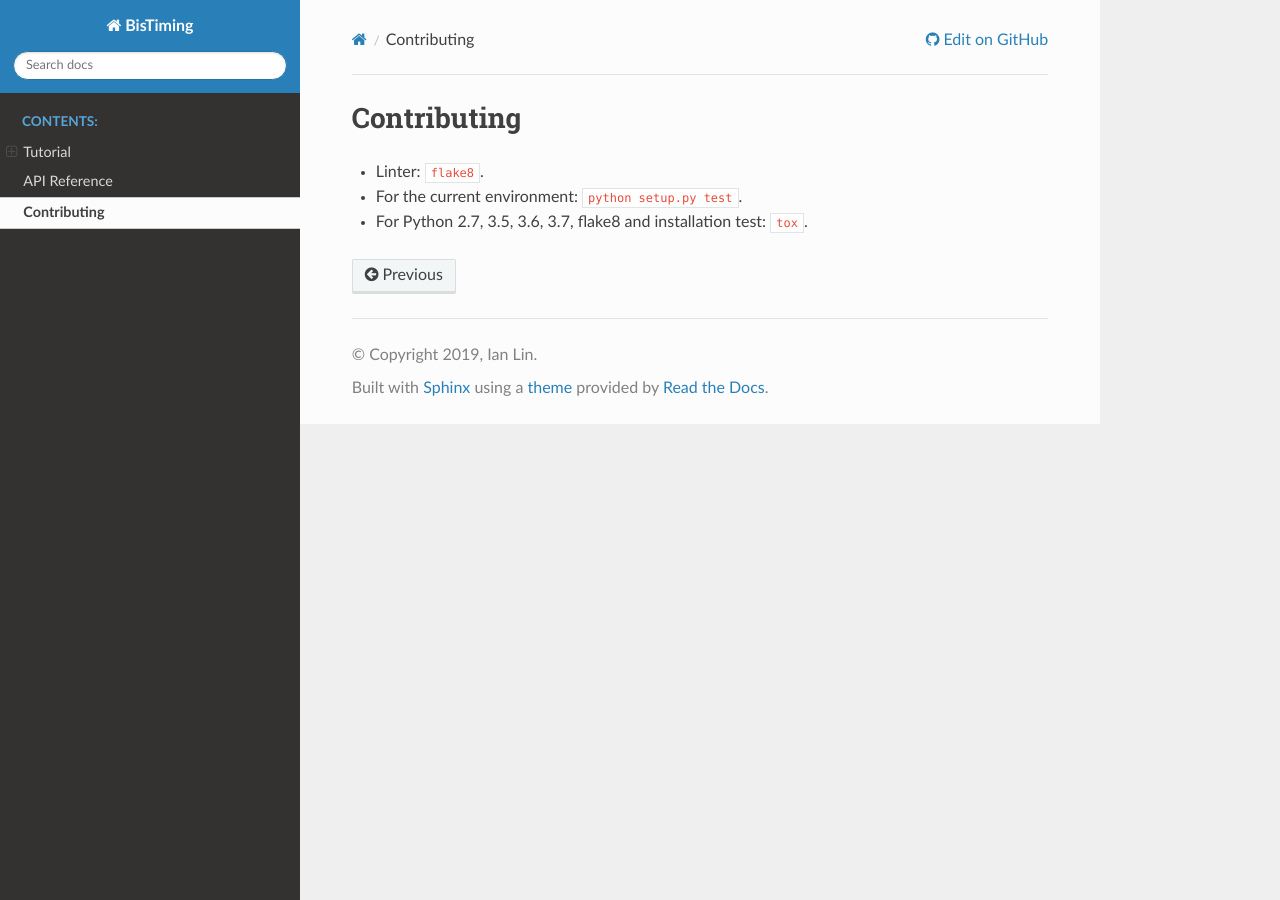
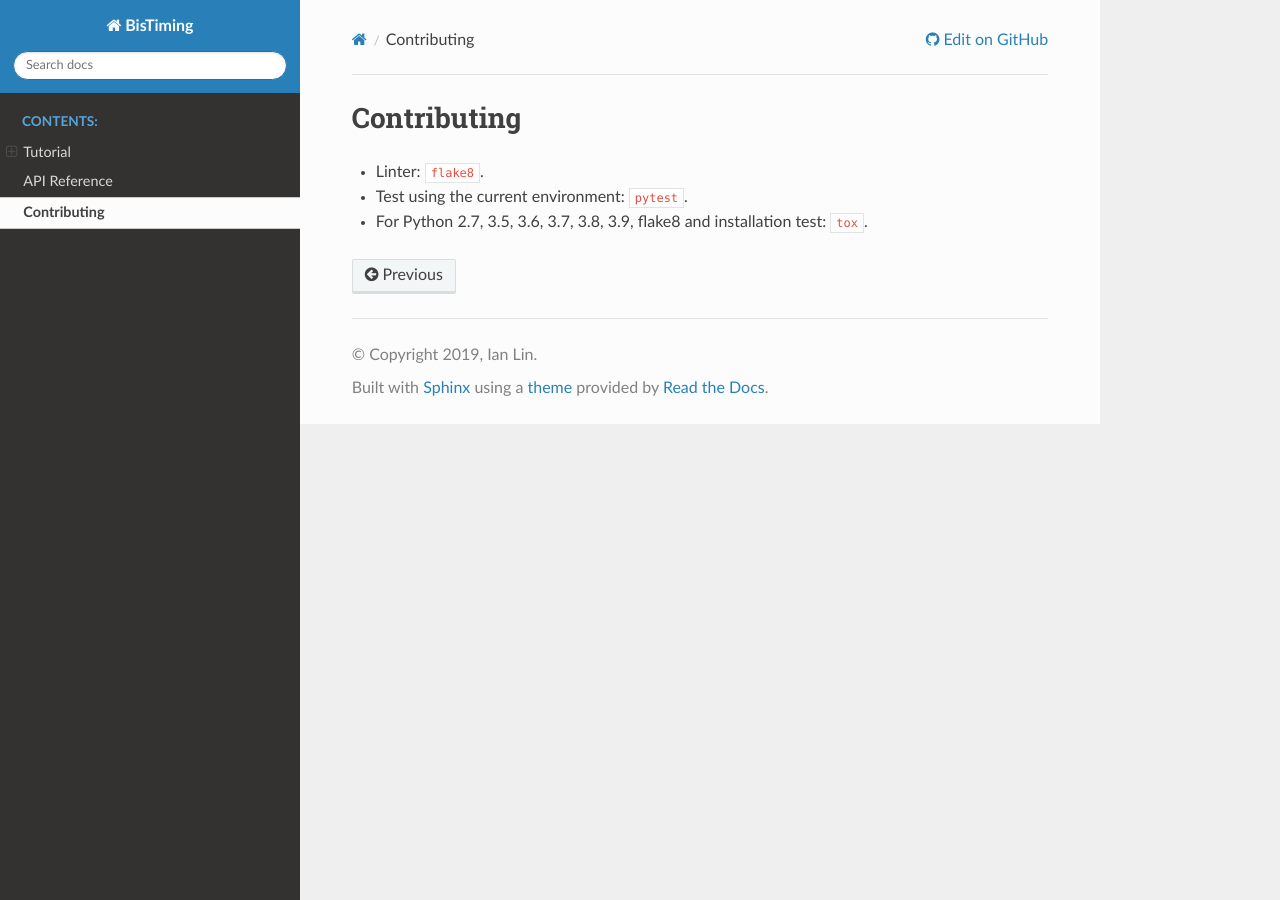
Before and after one commit to ianlini/bistiming, a Sphinx documentation site: the page built from docs/contributing.rst, in a window 1280 px wide. Built offline with Sphinx 7.4.7 and the Read the Docs theme 2.0.0, drawn with Linux system fonts in a browser that asks for light colours.

Commit message:
Update docs (#28)
* update sphinx

* update contributing docs

* update rtd env

```diff
--- a/docs/contributing.rst
+++ b/docs/contributing.rst
@@ -2,5 +2,5 @@ Contributing
 ============
 
 * Linter: ``flake8``.
-* For the current environment: ``python setup.py test``.
-* For Python 2.7, 3.5, 3.6, 3.7, flake8 and installation test: ``tox``.
+* Test using the current environment: ``pytest``.
+* For Python 2.7, 3.5, 3.6, 3.7, 3.8, 3.9, flake8 and installation test: ``tox``.
--- a/docs/requirements.txt
+++ b/docs/requirements.txt
@@ -1,2 +1,2 @@
-sphinx==2.2.0
-sphinx-rtd-theme==0.4.3
+sphinx==3.2.1
+sphinx-rtd-theme==0.5.0
--- a/pyproject.toml
+++ b/pyproject.toml
@@ -31,8 +31,10 @@ flake8-black = { version = "^0.2.1", python = "^3.8"}
 tox = { version = "^3.19", python = "^3.8" }
 coverage = { version = "^5.2", python = "^3.8" }
 black = { version = "=20.8b1", python = "^3.8" }
-sphinx = { version = "^2.2", python = "^3.8"}
-sphinx-rtd-theme = { version = "^0.4.3", python = "^3.8"}
+rstcheck = { version = "^3.3.1", python = "^3.8" }
+docutils = { version = "^0.16", python = "^3.8" }
+sphinx = { version = "^3.2.1", python = "^3.8"}
+sphinx-rtd-theme = { version = "^0.5.0", python = "^3.8"}
 
 [tool.black]
 target-version = ['py38']
```
Also changed, not shown: .readthedocs.yml, 1 other file.
